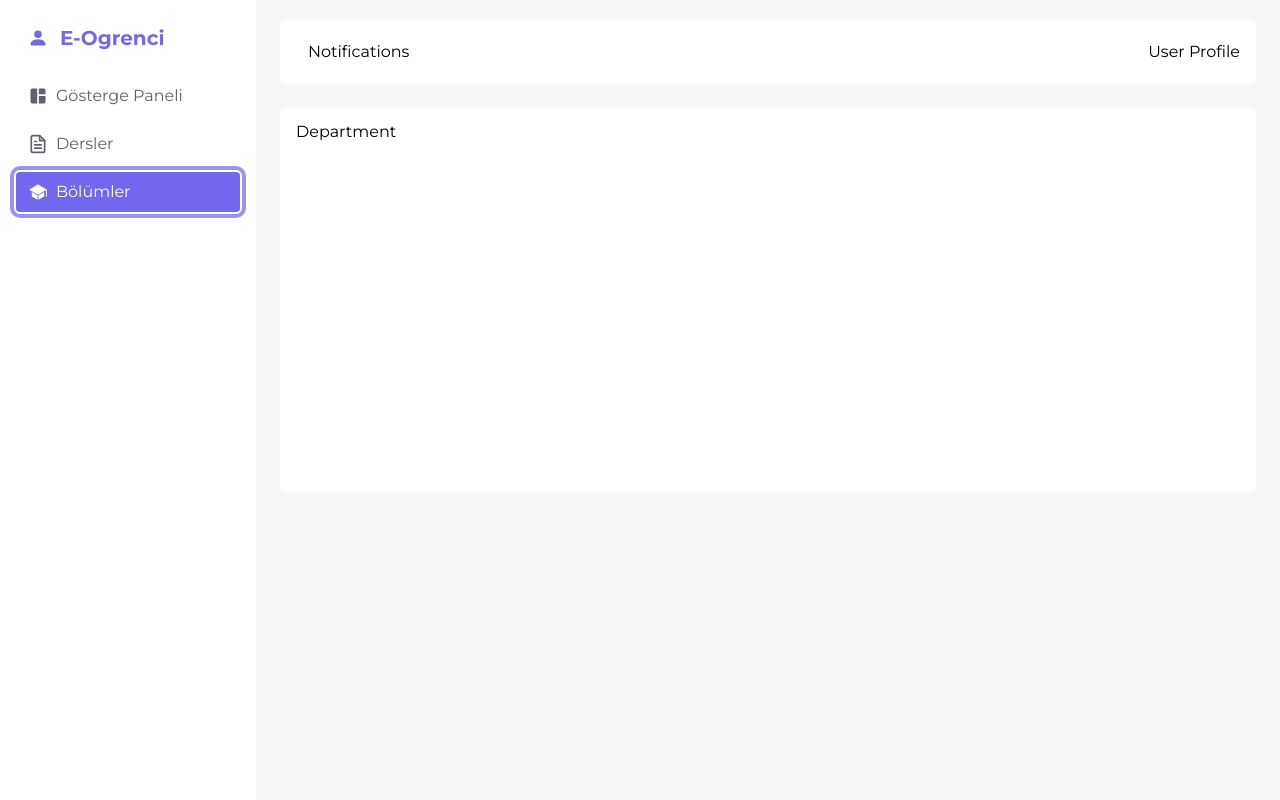
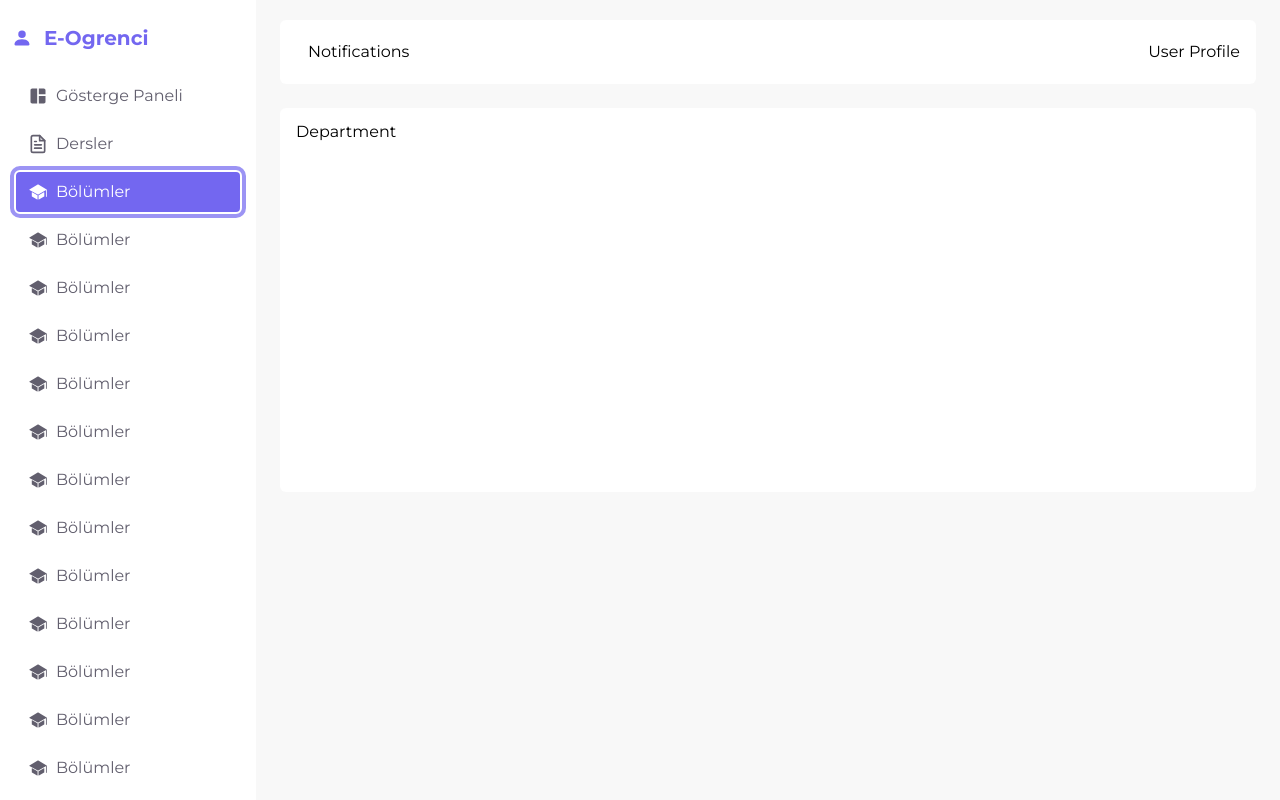
Before and after one commit to caneral/eogrenci.adminpanel, a React (Create React App) app: page /departments in a window 1280 px wide. Built offline with nearby package versions, Linux system fonts and the light colour scheme.

Commit message:
Sidebar scroll added

```diff
--- a/package.json
+++ b/package.json
@@ -14,6 +14,7 @@
     "react-router-dom": "6",
     "react-scripts": "5.0.0",
     "react-transition-group": "^4.4.2",
+    "simplebar-react": "^2.3.6",
     "tailwindcss-box-shadow-outline-extended": "^1.0.1",
     "web-vitals": "^2.1.2"
   },
--- a/src/@core/components/navbar/index.js
+++ b/src/@core/components/navbar/index.js
@@ -7,7 +7,7 @@ const Navbar = () => {
     const dispatch = useDispatch();
     const isOpen = useSelector( state => state.sidebar.isOpen )
   return (
-    <div className="lg:w-full md:w-full sm:w-2/3 bg-white rounded-md h-16 flex items-center">
+    <div className="bg-white rounded-md h-16 flex items-center">
       <div className="flex justify-between py-3 px-4 w-full">
         <div className="flex space-x-3 items-center">
           <button className="lg:hidden" onClick={() => dispatch(setOpen(!isOpen))}>
--- a/src/@core/components/sidebar/index.js
+++ b/src/@core/components/sidebar/index.js
@@ -1,18 +1,17 @@
-import React, {useEffect, useState} from "react";
+import React, { useEffect, useState } from "react";
 import { BsPersonFill } from "react-icons/bs";
 import { IoCloseSharp } from "react-icons/io5";
 import { Link, useLocation } from "react-router-dom";
-import exportedObject from "../../../navigation/vertical";
+import pages from "../../../navigation/vertical";
 import { useSelector, useDispatch } from "react-redux";
 import { setOpen } from "../../../features/sidebarSlice";
-
+import SimpleBar from "simplebar-react";
 
 const Sidebar = () => {
   const location = useLocation();
   const { pathname } = location;
   const dispatch = useDispatch();
   const isOpen = useSelector((state) => state.sidebar.isOpen);
-
 
   const NavItem = (props) => {
     const { title, path, icon } = props;
@@ -46,10 +45,9 @@ const Sidebar = () => {
         isOpen ? "translate-x-0" : "-translate-x-full"
       } transition duration-400 ease-in`}
     >
-      <div className="px-4 pt-4">
-        <div className="flex text-black-base mb-4 items-center">
+      <div className="flex text-black-base mb-4 pt-4 items-center">
         <Link
-            className="flex text-black-base  items-center"
+          className="flex text-black-base  items-center opa"
           to={"/"}
           onClick={() => dispatch(setOpen(!isOpen))}
         >
@@ -69,8 +67,9 @@ const Sidebar = () => {
           <IoCloseSharp size={20} />
         </button>
       </div>
+      <SimpleBar className="h-screen px-4 pb-4">
         <ul>
-          {exportedObject.map((item, index) => {
+          {pages.map((item, index) => {
             return (
               <NavItem
                 key={index}
@@ -81,7 +80,7 @@ const Sidebar = () => {
             );
           })}
         </ul>
-      </div>
+      </SimpleBar>
     </div>
   );
 };
--- a/src/index.js
+++ b/src/index.js
@@ -7,6 +7,8 @@ import store from "./store/index";
 
 //css
 import './index.css';
+import 'simplebar/dist/simplebar.min.css';
+
 
 ReactDOM.render(
   <Provider store={store}>
--- a/src/layouts/VerticalLayout.js
+++ b/src/layouts/VerticalLayout.js
@@ -7,9 +7,11 @@ const VerticalLayout = () => {
   return (
     <div>
       <Sidebar />
-      <main className="lg:ml-64 h-screen px-6 py-5 space-y-6">
+      <main className="lg:ml-64">
+        <div className="container mx-auto space-y-6 px-6 py-5 h-screen">
           <Navbar />
           <Outlet />
+        </div>
       </main>
     </div>
   );
--- a/src/navigation/vertical/pages.js
+++ b/src/navigation/vertical/pages.js
@@ -19,5 +19,109 @@ export const Pages = [
         title: 'Bölümler',
         path:'/departments',
         icon: <IoIosSchool size={20}/>
+    },{
+        id:'department',
+        title: 'Bölümler',
+        path:'/department',
+        icon: <IoIosSchool size={20}/>
+    },{
+        id:'department',
+        title: 'Bölümler',
+        path:'/department',
+        icon: <IoIosSchool size={20}/>
+    },{
+        id:'departments',
+        title: 'Bölümler',
+        path:'/department',
+        icon: <IoIosSchool size={20}/>
+    },{
+        id:'departments',
+        title: 'Bölümler',
+        path:'/department',
+        icon: <IoIosSchool size={20}/>
+    },{
+        id:'departments',
+        title: 'Bölümler',
+        path:'/department',
+        icon: <IoIosSchool size={20}/>
+    },
+    {
+        id:'departments',
+        title: 'Bölümler',
+        path:'/department',
+        icon: <IoIosSchool size={20}/>
+    },{
+        id:'departments',
+        title: 'Bölümler',
+        path:'/department',
+        icon: <IoIosSchool size={20}/>
+    },{
+        id:'departments',
+        title: 'Bölümler',
+        path:'/department',
+        icon: <IoIosSchool size={20}/>
+    },
+    {
+        id:'departments',
+        title: 'Bölümler',
+        path:'/department',
+        icon: <IoIosSchool size={20}/>
+    },{
+        id:'departments',
+        title: 'Bölümler',
+        path:'/department',
+        icon: <IoIosSchool size={20}/>
+    },{
+        id:'departments',
+        title: 'Bölümler',
+        path:'/department',
+        icon: <IoIosSchool size={20}/>
+    },
+    {
+        id:'departments',
+        title: 'Bölümler',
+        path:'/department',
+        icon: <IoIosSchool size={20}/>
+    },{
+        id:'departments',
+        title: 'Bölümler',
+        path:'/department',
+        icon: <IoIosSchool size={20}/>
+    },{
+        id:'departments',
+        title: 'Bölümler',
+        path:'/department',
+        icon: <IoIosSchool size={20}/>
+    },{
+        id:'departments',
+        title: 'Bölümler',
+        path:'/department',
+        icon: <IoIosSchool size={20}/>
+    },{
+        id:'departments',
+        title: 'Bölümler',
+        path:'/department',
+        icon: <IoIosSchool size={20}/>
+    },{
+        id:'departments',
+        title: 'Bölümler',
+        path:'/department',
+        icon: <IoIosSchool size={20}/>
+    },
+    {
+        id:'departments',
+        title: 'Bölümler',
+        path:'/department',
+        icon: <IoIosSchool size={20}/>
+    },{
+        id:'departments',
+        title: 'Bölümler',
+        path:'/department',
+        icon: <IoIosSchool size={20}/>
+    },{
+        id:'departments',
+        title: 'Bölümler',
+        path:'/department',
+        icon: <IoIosSchool size={20}/>
     }
 ];
--- a/src/pages/department/Department.js
+++ b/src/pages/department/Department.js
@@ -2,9 +2,10 @@ import React from 'react'
 
 const Department = () => {
     return (
-        <div className='lg:w-full md:w-full sm:w-2/3 bg-white rounded-md h-96 py-3 px-4'>
-            Department
-        </div>
+         <div className=' bg-white rounded-md h-96 py-3 px-4'>
+             Department
+         </div>
+
     )
 }
 
```
Also changed, not shown: 1 other file (tests, documents, lock files or other folders). Lines whose indentation alone changed are shown as unchanged.
